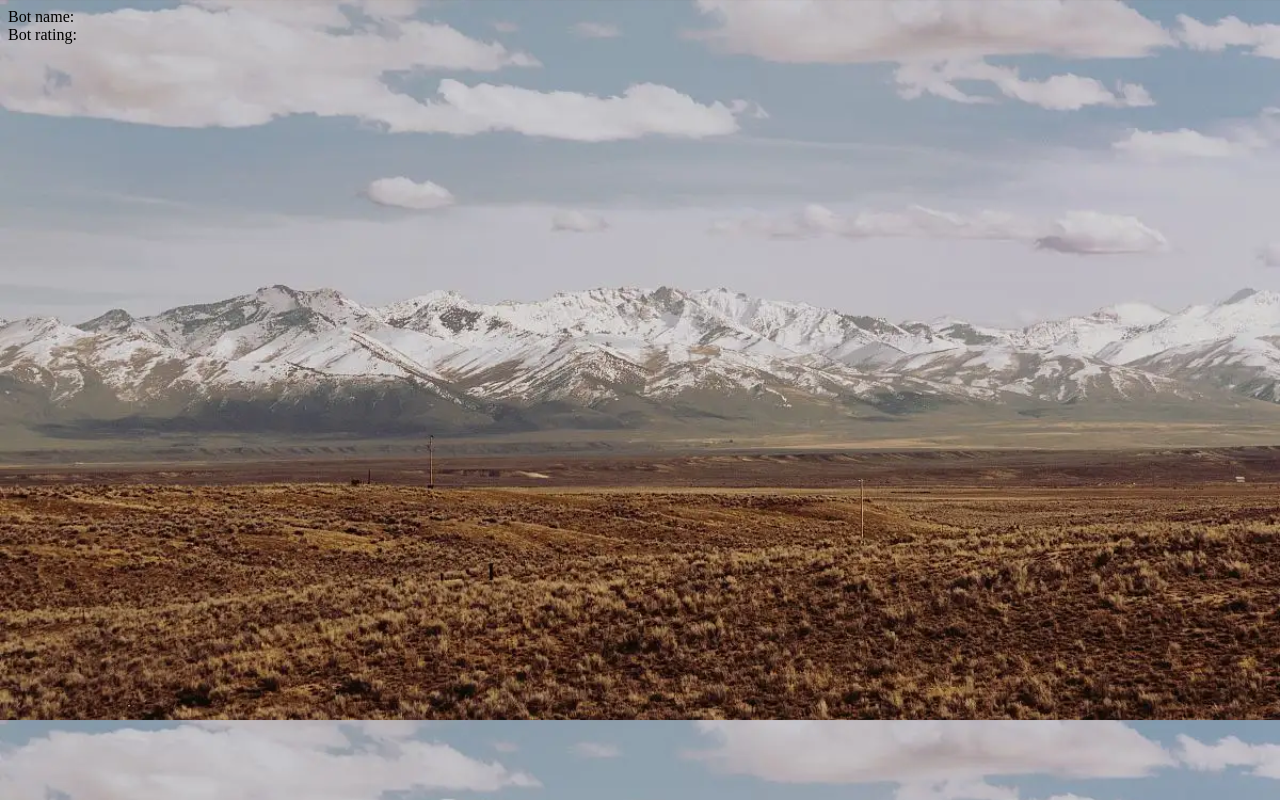
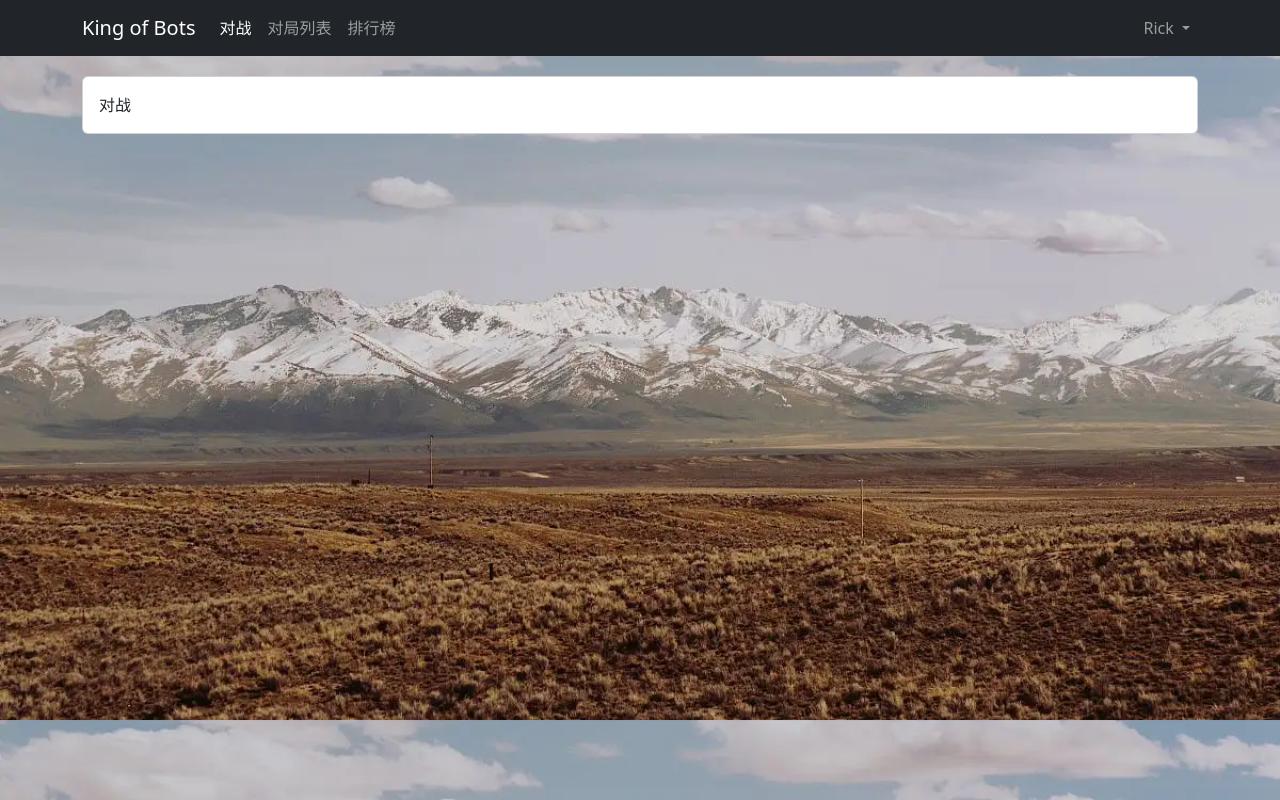
Before and after one commit to Kay-Rick/kob-web, a Vue app: page /pk in a window 1280 px wide. Built offline with nearby package versions, Linux system fonts and the light colour scheme; no server answers.

Commit message:
develop navbar

```diff
--- a/src/App.vue
+++ b/src/App.vue
@@ -1,34 +1,18 @@
 <template>
-  <div>
-    <div>Bot name: {{ bot_name }}</div>
-    <div>Bot rating: {{ bot_rating }}</div>
-  </div>
+  <NavBar/>
   <router-view/>
 </template>
 
 <script>
-import $ from 'jquery';
-import { ref } from 'vue';
+
+import NavBar from './components/NavBar.vue'
+import "bootstrap/dist/css/bootstrap.min.css"
+import "bootstrap/dist/js/bootstrap"
 
 export default {
   name: "App",
-  setup: () => {
-    let bot_name = ref("");
-    let bot_rating = ref("");
-
-    $.ajax({
-      url: "http://127.0.0.1:8081/pk/getbotinfo/",
-      type: "get",
-      success: resp => {
-        bot_name.value = resp.name;
-        bot_rating.value = resp.rating;
-      }
-    });
-
-    return {
-      bot_name,
-      bot_rating
-    }
+  components: {
+    NavBar
   }
 }
 
--- /dev/null
+++ b/src/components/ContentField.vue
@@ -0,0 +1,18 @@
+<template>
+  <div class="container content-field">
+    <div class="card">
+      <div class="card-body">
+        <slot></slot>
+      </div>
+    </div>
+  </div>
+</template>
+
+<script>
+</script>
+
+<style scoped>
+div.content-field {
+  margin-top: 20px;
+}
+</style>
--- /dev/null
+++ b/src/components/NavBar.vue
@@ -0,0 +1,53 @@
+<template>
+  <nav class="navbar navbar-expand-lg navbar-dark bg-dark">
+    <div class="container">
+      <router-link class="navbar-brand" :to = "{name: 'home'}">King of Bots</router-link>
+      <div class="collapse navbar-collapse" id="navbarNav">
+        <ul class="navbar-nav me-auto mb-2 mb-lg-0">
+          <li class="nav-item">
+            <router-link :class="route_name == 'pk_index' ? 'nav-link active' : 'nav-link' " aria-current="page" :to = "{name: 'pk_index'}">对战</router-link>
+          </li>
+          <li class="nav-item">
+            <router-link :class="route_name == 'record_index' ? 'nav-link active' : 'nav-link' " :to = "{name: 'record_index'}">对局列表</router-link>
+          </li>
+          <li class="nav-item">
+            <router-link :class="route_name == 'ranklist_index' ? 'nav-link active' : 'nav-link' " :to = "{name: 'ranklist_index'}">排行榜</router-link>
+          </li>
+        </ul>
+        <ul class="navbar-nav">
+          <li class="nav-item dropdown">
+            <a class="nav-link dropdown-toggle" href="#" role="button" data-bs-toggle="dropdown" aria-expanded="false">
+              Rick
+            </a>
+            <ul class="dropdown-menu">
+              <li><router-link class="dropdown-item" :to = "{name: 'user_bot_index'}">My Bot</router-link></li>
+              <li><hr class="dropdown-divider"></li>
+              <li><a class="dropdown-item" href="#">Logout</a></li>
+            </ul>
+          </li>
+        </ul>
+      </div>
+    </div>
+  </nav>
+</template>
+
+<script>
+import { useRoute } from 'vue-router'
+import { computed } from 'vue'
+export default {
+  setup() {
+    const route = useRoute();
+    let route_name = computed(() => {
+      return route.name
+    });
+    return {
+      route_name
+    }
+  }
+}
+
+</script>
+
+<style scoped>
+
+</style>
--- a/src/router/index.js
+++ b/src/router/index.js
@@ -1,7 +1,45 @@
 import { createRouter, createWebHistory } from 'vue-router'
+import PkIndexView from '../views/pk/PkIndexView.vue'
+import RecordIndexView from '../views/record/RecordIndexView.vue'
+import RanklistIndexView from '../views/ranklist/RanklistIndexView.vue'
+import UserBotIndexView from '../views/user/bot/UserBotIndexView.vue'
+import NotFoundView from '../views/error/NotFoundView.vue'
 
 const routes = [
-
+  {
+    path: "/",
+    name: "home",
+    redirect: "/pk/"
+  },
+  {
+    path: "/pk/",
+    name: "pk_index",
+    component: PkIndexView
+  },
+  {
+    path: "/record/",
+    name: "record_index",
+    component: RecordIndexView
+  },
+  {
+    path: "/ranklist/",
+    name: "ranklist_index",
+    component: RanklistIndexView
+  },
+  {
+    path: "/user/bot/",
+    name: "user_bot_index",
+    component: UserBotIndexView
+  },
+  {
+    path: "/404/",
+    name: "404",
+    component: NotFoundView
+  },
+  {
+    path: "/:catchAll(.*)",
+    redirect: "/404/"
+  }
 ]
 
 const router = createRouter({
--- /dev/null
+++ b/src/views/error/NotFoundView.vue
@@ -0,0 +1,18 @@
+<template>
+  <ContentField>404 Not Found</ContentField>
+</template>
+
+<script>
+import ContentField from '../../components/ContentField.vue';
+
+export default {
+  components: {
+    ContentField
+  }
+}
+
+</script>
+
+<style scoped>
+
+</style>
--- /dev/null
+++ b/src/views/pk/PkIndexView.vue
@@ -0,0 +1,18 @@
+<template>
+  <ContentField>对战</ContentField>
+</template>
+
+<script>
+import ContentField from '../../components/ContentField.vue';
+
+export default {
+  components: {
+    ContentField
+  }
+}
+
+</script>
+
+<style scoped>
+
+</style>
--- /dev/null
+++ b/src/views/ranklist/RanklistIndexView.vue
@@ -0,0 +1,18 @@
+<template>
+  <ContentField>排行榜</ContentField>
+</template>
+
+<script>
+import ContentField from '../../components/ContentField.vue';
+
+export default {
+  components: {
+    ContentField
+  }
+}
+
+</script>
+
+<style scoped>
+
+</style>
--- /dev/null
+++ b/src/views/record/RecordIndexView.vue
@@ -0,0 +1,18 @@
+<template>
+  <ContentField>对局列表</ContentField>
+</template>
+
+<script>
+import ContentField from '../../components/ContentField.vue';
+
+export default {
+  components: {
+    ContentField
+  }
+}
+
+</script>
+
+<style scoped>
+
+</style>
--- /dev/null
+++ b/src/views/user/bot/UserBotIndexView.vue
@@ -0,0 +1,18 @@
+<template>
+  <ContentField>My Bot</ContentField>
+</template>
+
+<script>
+import ContentField from '../../../components/ContentField.vue';
+
+export default {
+  components: {
+    ContentField
+  }
+}
+
+</script>
+
+<style scoped>
+
+</style>
```
Also changed, not shown: src/components/HelloWorld.vue (deleted, +0 -58 lines), 1 other file (tests, documents, lock files or other folders).
